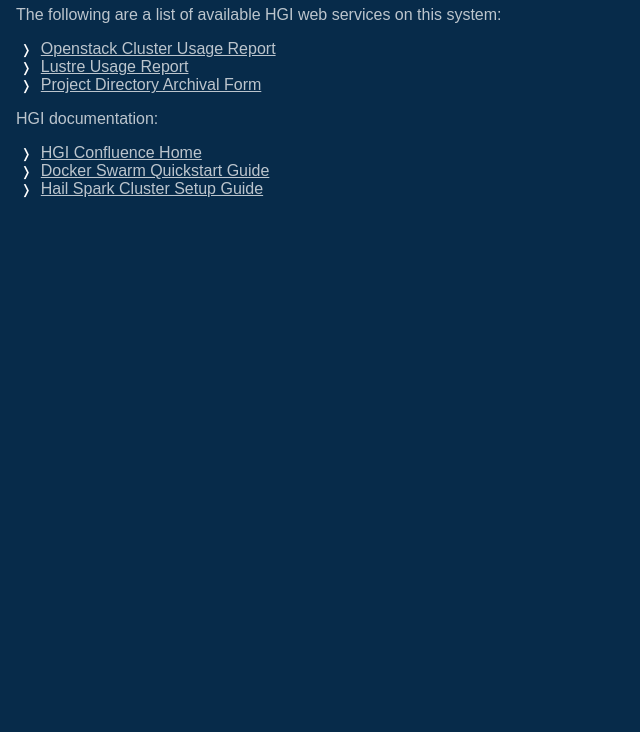
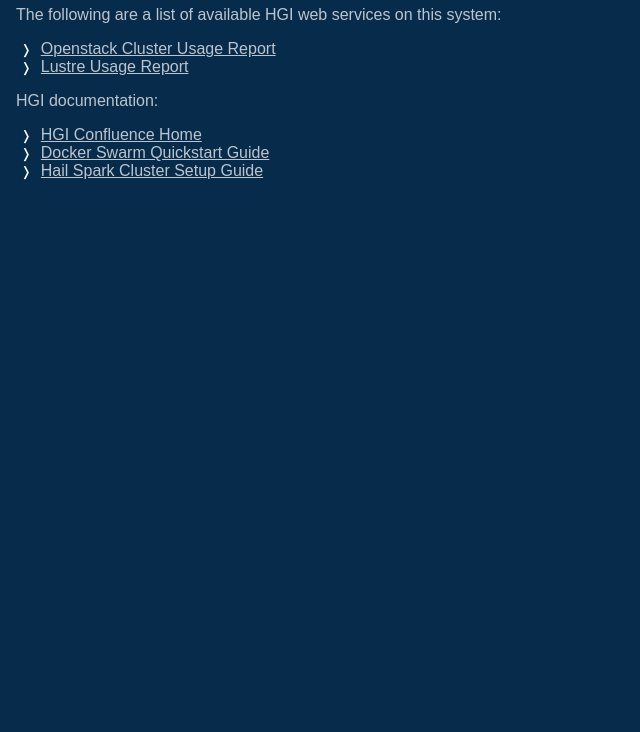
Before and after one commit to wtsi-hgi/wtsi-hgi.github.io, a plain HTML site: page index.html in a window 1280 px wide. Shown: the part 68-800 px from the top of the page, without its empty margins (0-640 px from the left). Drawn offline with Linux system fonts and the light colour scheme.

Commit message:
removed spaceman link while it's broken

```diff
--- a/index.html
+++ b/index.html
@@ -9,7 +9,6 @@
 	<ul>
 		<li><a href="http://apps.hgi.sanger.ac.uk/cluster-report/">Openstack Cluster Usage Report</a></li>
 		<li><a href="http://apps.hgi.sanger.ac.uk/weaver/">Lustre Usage Report</a></li>
-		<li><a href="http://apps.hgi.sanger.ac.uk/spaceman/">Project Directory Archival Form</a></li>
 	</ul>
 	<p>HGI documentation:</p>
 	<ul>
```
